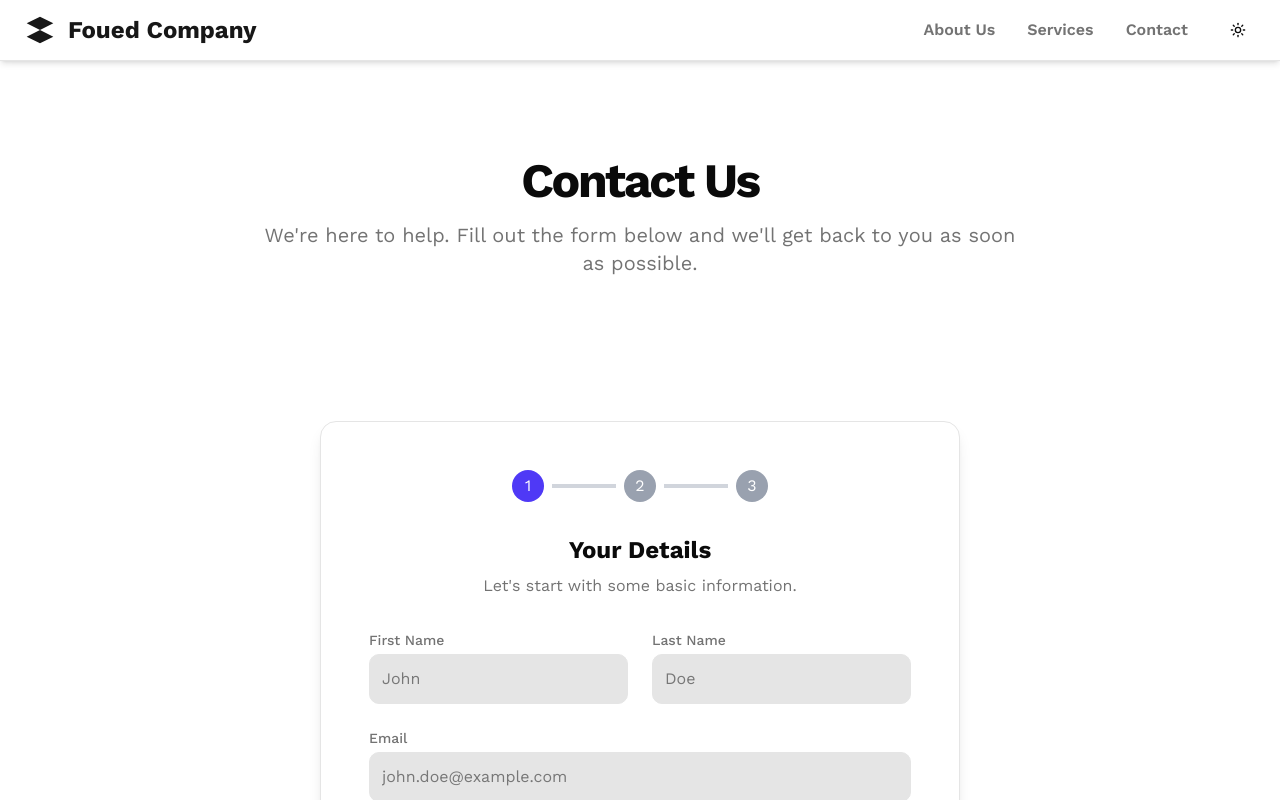
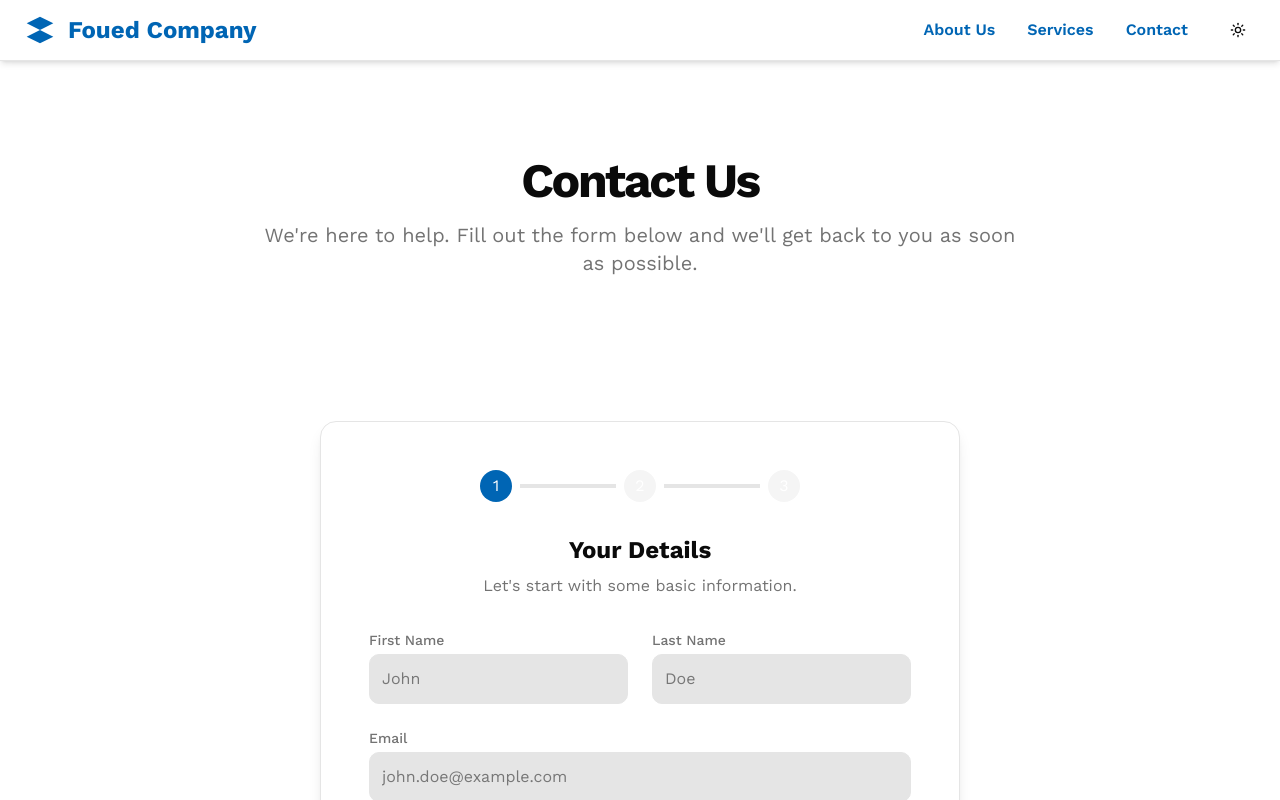
Before and after one commit to AlouiLouai/foued-company, a Next.js app: page /contact in a window 1280 px wide. Shown: the top 800 px of the page. Built offline with nearby package versions, Linux system fonts and the light colour scheme.

Commit message:
site update color palette

```diff
--- a/app/globals.css
+++ b/app/globals.css
@@ -58,8 +58,8 @@
   --card-foreground: oklch(0.145 0 0);
   --popover: oklch(1 0 0);
   --popover-foreground: oklch(0.145 0 0);
-  --primary: oklch(0.205 0 0);
-  --primary-foreground: oklch(0.985 0 0);
+  --primary: oklch(0.5 0.15 250);
+  --primary-foreground: oklch(1 0 0);
   --secondary: oklch(0.97 0 0);
   --secondary-foreground: oklch(0.205 0 0);
   --muted: oklch(0.97 0 0);
@@ -70,7 +70,7 @@
   --destructive-foreground: oklch(0.577 0.245 27.325);
   --border: oklch(0.922 0 0);
   --input: oklch(0.922 0 0);
-  --ring: oklch(0.708 0 0);
+  --ring: oklch(0.5 0.15 250);
   --chart-1: oklch(0.646 0.222 41.116);
   --chart-2: oklch(0.6 0.118 184.704);
   --chart-3: oklch(0.398 0.07 227.392);
@@ -95,7 +95,7 @@
   --card-foreground: oklch(1 0 0);
   --popover: oklch(0.05 0 0);
   --popover-foreground: oklch(1 0 0);
-  --primary: oklch(0.985 0 0);
+  --primary: oklch(0.6 0.18 250);
   --primary-foreground: oklch(1 0 0);
   --secondary: oklch(0.269 0 0);
   --secondary-foreground: oklch(0.985 0 0);
@@ -107,7 +107,7 @@
   --destructive-foreground: oklch(0.637 0.237 25.331);
   --border: oklch(0.269 0 0);
   --input: oklch(0.269 0 0);
-  --ring: oklch(0.439 0 0);
+  --ring: oklch(0.6 0.18 250);
   --chart-1: oklch(0.488 0.243 264.376);
   --chart-2: oklch(0.696 0.17 162.48);
   --chart-3: oklch(0.769 0.188 70.08);
--- a/app/layout.tsx
+++ b/app/layout.tsx
@@ -25,6 +25,8 @@ export default function RootLayout({
     <html lang="en" className={workSans.variable}>
       <body className="flex min-h-screen flex-col font-sans antialiased overflow-x-hidden">
         <LayoutWrapper>{children}</LayoutWrapper>
+        <script src="https://cdnjs.cloudflare.com/ajax/libs/gsap/3.12.5/gsap.min.js"></script>
+        <script src="https://cdnjs.cloudflare.com/ajax/libs/gsap/3.12.5/ScrollTrigger.min.js"></script>
       </body>
     </html>
   )
--- a/app/page.tsx
+++ b/app/page.tsx
@@ -1,7 +1,6 @@
 import { Header } from "@/components/header"
 import { HeroSection } from "@/components/hero-section"
 import { TestimonialsSection } from "@/components/testimonials-section"
-import { ContactSection } from "@/components/contact-section"
 import { Footer } from "@/components/footer"
 import { ServicesSection } from "@/components/services-section"
 import { CareersSection } from "@/components/careers-section"
--- /dev/null
+++ b/components/AnimateOnScroll.tsx
@@ -0,0 +1,49 @@
+"use client"
+
+import { useRef, useEffect } from "react"
+import { gsap } from "gsap"
+import { ScrollTrigger } from "gsap/ScrollTrigger"
+
+gsap.registerPlugin(ScrollTrigger)
+
+interface AnimateOnScrollProps {
+  children: React.ReactNode
+  animation?: gsap.TweenVars
+  delay?: number
+  start?: string
+  stagger?: number
+}
+
+export function AnimateOnScroll({
+  children,
+  animation = { opacity: 0, y: 100, duration: 1, ease: "power3.out" },
+  delay = 0,
+  start = "top 80%",
+  stagger,
+}: AnimateOnScrollProps) {
+  const ref = useRef(null)
+
+  useEffect(() => {
+    const element = ref.current
+    if (element) {
+      const targets = stagger ? Array.from((element as HTMLElement).children) : element;
+      gsap.fromTo(
+        targets,
+        { ...animation, delay },
+        {
+          ...animation,
+          opacity: 1,
+          y: 0,
+          stagger: stagger,
+          scrollTrigger: {
+            trigger: element,
+            start,
+            toggleActions: "play none none none",
+          },
+        }
+      )
+    }
+  }, [animation, delay, start, stagger])
+
+  return <div ref={ref}>{children}</div>
+}
--- a/components/careers-section.tsx
+++ b/components/careers-section.tsx
@@ -1,16 +1,23 @@
 import { Button } from "@/components/ui/button"
+import { AnimateOnScroll } from "@/components/AnimateOnScroll";
 
 export function CareersSection() {
   return (
     <section id="careers" className="py-12 md:py-16 bg-gray-50">
       <div className="container mx-auto px-4 text-center">
+        <AnimateOnScroll>
           <h2 className="text-3xl md:text-4xl font-bold text-foreground mb-4">Join Our Team</h2>
+        </AnimateOnScroll>
+        <AnimateOnScroll delay={0.1}>
           <p className="max-w-2xl mx-auto text-base md:text-lg text-muted-foreground mb-8">
             We are always looking for talented and passionate individuals to join our team. If you are looking for a challenging and rewarding career in the construction industry, we encourage you to explore our open positions.
           </p>
-        <Button variant="primary" size="lg">
+        </AnimateOnScroll>
+        <AnimateOnScroll delay={0.1}>
+          <Button variant="outline" size="lg" className="text-primary border-primary hover:text-primary-foreground hover:bg-primary">
             View Open Positions
           </Button>
+        </AnimateOnScroll>
       </div>
     </section>
   )
--- a/components/header.tsx
+++ b/components/header.tsx
@@ -37,13 +37,13 @@ export function Header() {
           <span className="text-2xl font-bold text-primary">Foued Company</span>
         </a>
         <div className="hidden md:flex items-center gap-8">
-          <a className="text-base font-semibold text-muted-foreground hover:text-primary transition-colors" href="#">
+          <a className="text-base font-semibold text-primary transition-colors" href="#">
             About Us
           </a>
-          <a className="text-base font-semibold text-muted-foreground hover:text-primary transition-colors" href="#">
+          <a className="text-base font-semibold text-primary transition-colors" href="#">
             Services
           </a>
-          <a className="text-base font-semibold text-muted-foreground hover:text-primary transition-colors" href="/contact">
+          <a className="text-base font-semibold text-primary transition-colors" href="/contact">
             Contact
           </a>
           <Button variant="ghost" size="icon" onClick={toggleTheme}>
--- a/components/news-section.tsx
+++ b/components/news-section.tsx
@@ -1,3 +1,5 @@
+import { AnimateOnScroll } from "@/components/AnimateOnScroll";
+
 export function NewsSection() {
   const newsArticles = [
     {
@@ -20,10 +22,13 @@ export function NewsSection() {
   return (
     <section id="news" className="py-12 md:py-16">
       <div className="container mx-auto px-4">
+        <AnimateOnScroll>
           <h2 className="text-3xl md:text-4xl font-bold text-center text-foreground mb-8 md:mb-12">Latest News</h2>
+        </AnimateOnScroll>
         <div className="grid grid-cols-1 md:grid-cols-3 gap-8">
           {newsArticles.map((article, index) => (
-            <div key={index} className="bg-white rounded-lg border border-gray-200 overflow-hidden">
+            <AnimateOnScroll key={index} delay={index * 0.2}>
+              <div className="bg-white rounded-lg border border-gray-200 overflow-hidden h-full">
                 <img
                   alt={article.title}
                   className="w-full h-48 object-cover"
@@ -35,6 +40,7 @@ export function NewsSection() {
                   <a href="#" className="text-primary font-semibold">Read More</a>
                 </div>
               </div>
+            </AnimateOnScroll>
           ))}
         </div>
       </div>
--- a/components/services-section.tsx
+++ b/components/services-section.tsx
@@ -15,6 +15,7 @@ import {
   Wind,
   Sprout,
 } from "lucide-react";
+import { AnimateOnScroll } from "@/components/AnimateOnScroll";
 
 export function ServicesSection() {
   const services = [
@@ -36,7 +37,10 @@ export function ServicesSection() {
   return (
     <section id="services" className="py-12 md:py-16 bg-gray-50">
       <div className="container mx-auto px-4">
+        <AnimateOnScroll>
           <h2 className="text-3xl md:text-4xl font-bold text-center text-foreground mb-8 md:mb-12">Our Services</h2>
+        </AnimateOnScroll>
+        <AnimateOnScroll delay={0.1}>
           <div className="marquee-container overflow-x-hidden whitespace-nowrap">
             <div className="marquee-content inline-block">
               {services.concat(services).map((service, index) => (
@@ -47,6 +51,7 @@ export function ServicesSection() {
               ))}
             </div>
           </div>
+        </AnimateOnScroll>
       </div>
     </section>
   )
--- a/components/stepper.tsx
+++ b/components/stepper.tsx
@@ -14,15 +14,15 @@ export function Stepper({ currentStep, totalSteps }: StepperProps) {
         <div key={step} className="flex items-center">
           <div
             className={`w-8 h-8 rounded-full flex items-center justify-center text-white ${
-              step === currentStep ? "bg-indigo-600" : "bg-gray-400"
+              step === currentStep ? "bg-primary" : "bg-muted"
             }`}
           >
             {step}
           </div>
           {index < totalSteps - 1 && (
             <div
-              className={`h-1 w-16 mx-2 ${
-                step < currentStep ? "bg-indigo-600" : "bg-gray-300"
+              className={`h-1 w-24 mx-2 ${
+                step < currentStep ? "bg-primary" : "bg-border"
               }`}
             ></div>
           )}
--- a/components/testimonials-section.tsx
+++ b/components/testimonials-section.tsx
@@ -1,3 +1,5 @@
+import { AnimateOnScroll } from "@/components/AnimateOnScroll";
+
 export function TestimonialsSection() {
   const testimonials = [
     {
@@ -17,10 +19,13 @@ export function TestimonialsSection() {
   return (
     <section id="testimonials" className="py-12 md:py-16 bg-gray-50">
       <div className="container mx-auto px-4">
+        <AnimateOnScroll>
           <h2 className="text-3xl md:text-4xl font-bold text-center text-foreground mb-8 md:mb-12">What Our Clients Say</h2>
+        </AnimateOnScroll>
         <div className="grid grid-cols-1 md:grid-cols-2 gap-8">
           {testimonials.map((testimonial, index) => (
-            <div key={index} className="p-6 md:p-8 bg-white rounded-lg border border-gray-200">
+            <AnimateOnScroll key={index} delay={index * 0.2}>
+              <div className="p-6 md:p-8 bg-white rounded-lg border border-gray-200 h-full">
                 <div className="flex items-center mb-4">
                   <img
                     alt={testimonial.name}
@@ -34,6 +39,7 @@ export function TestimonialsSection() {
                 </div>
                 <p className="text-base text-muted-foreground">{testimonial.testimonial}</p>
               </div>
+            </AnimateOnScroll>
           ))}
         </div>
       </div>
--- a/package.json
+++ b/package.json
@@ -14,6 +14,7 @@
     "class-variance-authority": "^0.7.1",
     "clsx": "^2.1.1",
     "geist": "^1.3.1",
+    "gsap": "^3.13.0",
     "lucide-react": "^0.454.0",
     "next": "14.2.25",
     "next-themes": "^0.4.6",
```
Also changed, not shown: components/hero-section.tsx (+8 -1 lines), 1 other file (tests, documents, lock files or other folders). Lines whose indentation alone changed are shown as unchanged.
